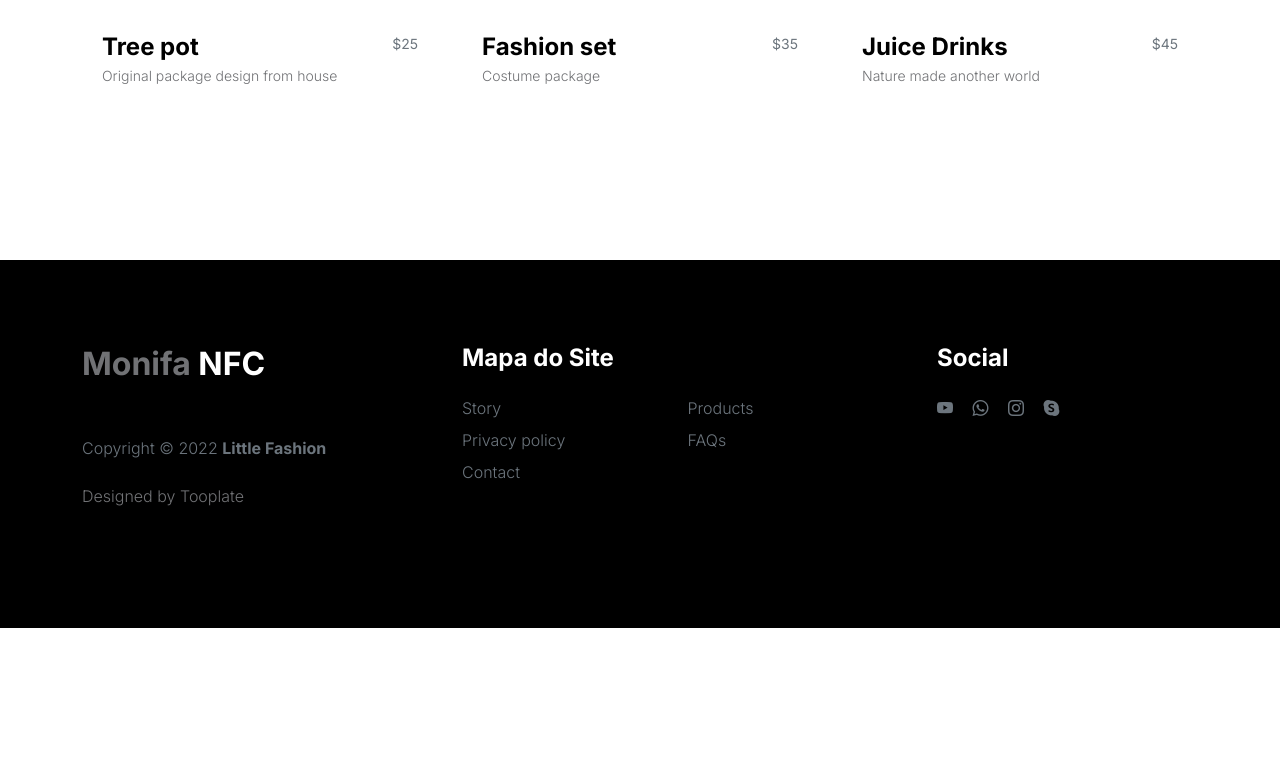
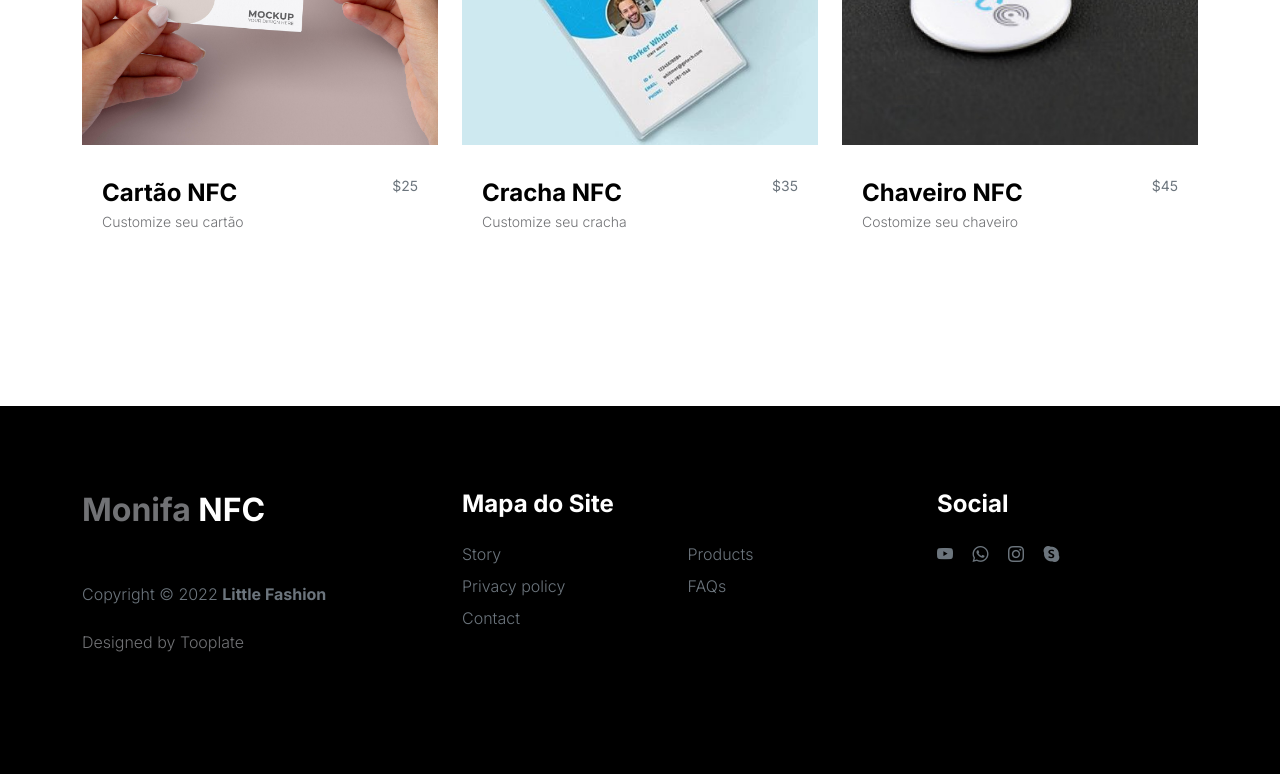
Before and after one commit to Mrmichelerocha/Site-Django, a Django app: page /product_detail/ in a window 1280 px wide. Shown: the part 1204-1978 px from the top of the page. Before the commit the page ends 1832 px from the top, so only its background shows below. Run offline with Django 4.2, Linux system fonts and the light colour scheme; some libraries are stand-ins or nearby versions.

Commit message:
implementação basica pronta

```diff
--- a/projetoMonifa/product_detail/templates/product-detail.html
+++ b/projetoMonifa/product_detail/templates/product-detail.html
@@ -14,16 +14,16 @@
 
                         <div class="col-lg-6 col-12">
                             <div class="product-thumb">
-                                <img src="images/product/evan-mcdougall-qnh1odlqOmk-unsplash.jpeg" class="img-fluid product-image" alt="">
+                                <img src="{% static 'images/product/evan-mcdougall-qnh1odlqOmk-unsplash.png' %}" class="img-fluid product-image" alt="">
                             </div>
                         </div>
 
                         <div class="col-lg-6 col-12">
                             <div class="product-info d-flex">
                                 <div>
-                                    <h2 class="product-title mb-0">Tree pot</h2>
+                                    <h2 class="product-title mb-0">Cartão NFC</h2>
 
-                                    <p class="product-p">Original package design from house</p>
+                                    <p class="product-p">Costumize seu cartão</p>
                                 </div>
 
                                 <small class="product-price text-muted ms-auto mt-auto mb-5">$25</small>
@@ -31,16 +31,16 @@
 
                             <div class="product-description">
 
-                                <strong class="d-block mt-4 mb-2">Description</strong>
+                                <strong class="d-block mt-4 mb-2">Descrição</strong>
 
-                                <p class="lead mb-5">Over three years in business, We’ve had the chance to work on a variety of projects, with companies</p>
+                                <p class="lead mb-5">Cartão NFC <br> Crie seu moni.link na seção temas e ao comprar o cartão ele vira com o designer do seu link</p>
                             </div>
 
                             <div class="product-cart-thumb row">
                                 <div class="col-lg-6 col-12">
 
                                     <select class="form-select cart-form-select" id="inputGroupSelect01">
-                                        <option selected>Quantity</option>
+                                        <option selected>Quantidade</option>
                                         <option value="1">1</option>
                                         <option value="2">2</option>
                                         <option value="3">3</option>
@@ -50,13 +50,11 @@
                                 </div>
 
                                 <div class="col-lg-6 col-12 mt-4 mt-lg-0">
-                                    <button type="submit" class="btn custom-btn cart-btn" data-bs-toggle="modal" data-bs-target="#cart-modal">Add to Cart</button>
+                                    <button type="submit" class="btn custom-btn cart-btn" data-bs-toggle="modal" data-bs-target="#cart-modal">Add ao carrinho</button>
                                 </div>
 
                                 <p>
-                                    <a href="#" class="product-additional-link">Details</a>
-
-                                    <a href="#" class="product-additional-link">Delivery and Payment</a>
+                                    <a href="#" class="product-additional-link">Detalhes</a>
                                 </p>
                             </div>
 
@@ -66,22 +64,22 @@
                 </div>
             </section>
 
-            <section class="related-product section-padding border-top">
+            <section class="products section-padding">
                 <div class="container">
                     <div class="row">
 
                         <div class="col-12">
-                            <h3 class="mb-5">You might also like</h3>
+                            <h2 class="mb-5">O melhor do mercado</h2>
                         </div>
 
                         <div class="col-lg-4 col-12 mb-3">
                             <div class="product-thumb">
                                 <a href="/product_detail/">
-                                    <img src="images/product/evan-mcdougall-qnh1odlqOmk-unsplash.jpeg" class="img-fluid product-image" alt="">
+                                    <img src="{% static 'images/product/evan-mcdougall-qnh1odlqOmk-unsplash.png' %}" class="img-fluid product-image" alt="">
                                 </a>
 
                                 <div class="product-top d-flex">
-                                    <span class="product-alert me-auto">New arrival</span>
+                                    <span class="product-alert me-auto">Cartão NFC</span>
 
                                     <a href="#" class="bi-heart-fill product-icon"></a>
                                 </div>
@@ -89,13 +87,13 @@
                                 <div class="product-info d-flex">
                                     <div>
                                         <h5 class="product-title mb-0">
-                                            <a href="/product_detail/" class="product-title-link">Tree pot</a>
+                                            <a href="/product_detail/" class="product-title-link">Cartão NFC</a>
                                         </h5>
 
-                                        <p class="product-p">Original package design from house</p>
+                                        <p class="product-p">Customize seu cartão</p>
                                     </div>
 
-                                    <small class="product-price text-muted ms-auto mt-auto mb-5">$25</small>
+                                    <small class="product-price text-muted ms-auto">$25</small>
                                 </div>
                             </div>
                         </div>
@@ -103,11 +101,11 @@
                         <div class="col-lg-4 col-12 mb-3">
                             <div class="product-thumb">
                                 <a href="/product_detail/">
-                                    <img src="images/product/jordan-nix-CkCUvwMXAac-unsplash.jpeg" class="img-fluid product-image" alt="">
+                                    <img src="{% static 'images/product/jordan-nix-CkCUvwMXAac-unsplash.png' %}" class="img-fluid product-image" alt="">
                                 </a>
 
                                 <div class="product-top d-flex">
-                                    <span class="product-alert">Low Price</span>
+                                    <span class="product-alert">Cracha NFC</span>
 
                                     <a href="#" class="bi-heart-fill product-icon ms-auto"></a>
                                 </div>
@@ -115,13 +113,13 @@
                                 <div class="product-info d-flex">
                                     <div>
                                         <h5 class="product-title mb-0">
-                                            <a href="/product_detail/" class="product-title-link">Fashion set</a>
+                                            <a href="/product_detail/" class="product-title-link">Cracha NFC</a>
                                         </h5>
 
-                                        <p class="product-p">Costume package</p>
+                                        <p class="product-p">Customize seu cracha</p>
                                     </div>
 
-                                    <small class="product-price text-muted ms-auto mt-auto mb-5">$35</small>
+                                    <small class="product-price text-muted ms-auto">$35</small>
                                 </div>
                             </div>
                         </div>
@@ -129,7 +127,7 @@
                         <div class="col-lg-4 col-12">
                             <div class="product-thumb">
                                 <a href="/product_detail/">
-                                    <img src="images/product/nature-zen-3Dn1BZZv3m8-unsplash.jpeg" class="img-fluid product-image" alt="">
+                                    <img src="{% static 'images/product/nature-zen-3Dn1BZZv3m8-unsplash.png' %}" class="img-fluid product-image" alt="">
                                 </a>
 
                                 <div class="product-top d-flex">
@@ -139,20 +137,23 @@
                                 <div class="product-info d-flex">
                                     <div>
                                         <h5 class="product-title mb-0">
-                                            <a href="/product_detail/" class="product-title-link">Juice Drinks</a>
+                                            <a href="/product_detail/" class="product-title-link">Chaveiro NFC</a>
                                         </h5>
 
-                                        <p class="product-p">Nature made another world</p>
+                                        <p class="product-p">Costomize seu chaveiro</p>
                                     </div>
 
-                                    <small class="product-price text-muted ms-auto mt-auto mb-5">$45</small>
+                                    <small class="product-price text-muted ms-auto">$45</small>
                                 </div>
                             </div>
                         </div>
+
+
 
                     </div>
                 </div>
             </section>
 
+
         </main>
 {% endblock %}
```
